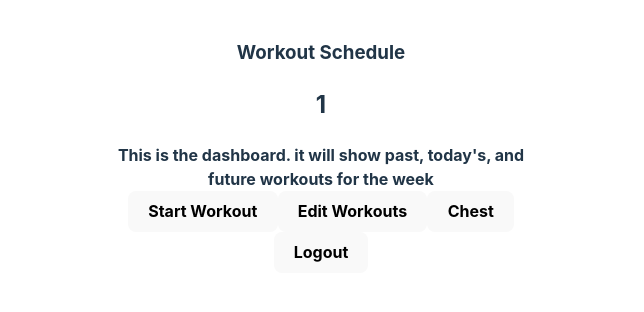
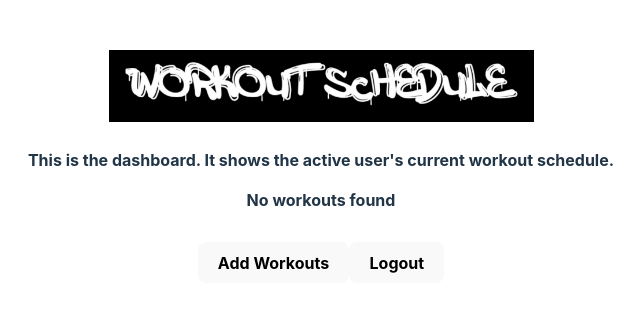
Before and after one commit to dm-1904/the-get-jacked-app, a React (Vite) app in the folder get-jacked-app/: page /dashboard in a window 1280 px wide. Shown: the top 312 px of the page, without its empty margins (319-963 px from the left). Built offline with nearby package versions, Linux system fonts and the light colour scheme; data requests are answered from the project's data file.

Commit message:
initial version with fake auth done

```diff
--- a/get-jacked-app/src/App.css
+++ b/get-jacked-app/src/App.css
@@ -93,7 +93,7 @@ a:hover {
   flex-direction: column;
   justify-content: flex-start;
   align-items: center;
-  padding-top: 20px;
+  padding-top: 50px;
 }
 
 .back-button {
@@ -108,6 +108,27 @@ a:hover {
 .page-title {
   margin-bottom: 20px;
   max-width: 425px;
+}
+
+/* Page 1, Dashboard */
+
+.workout-list {
+  min-width: 90vw;
+}
+
+.workout-list-item {
+  border: 1px solid white;
+  border-radius: 8px;
+  margin: 5px;
+}
+
+.workout-list-item p {
+  margin: 0px;
+  font-size: 40px;
+}
+
+.schedule-buttons {
+  margin-top: 30px;
 }
 
 /* Page 4, Add Workout  */
--- a/get-jacked-app/src/App.tsx
+++ b/get-jacked-app/src/App.tsx
@@ -3,7 +3,6 @@ import { Route, Routes } from "react-router-dom";
 import { Login } from "./components/login";
 import { RegisterPage } from "./pages/RegisterPage";
 import { Dashboard } from "./pages/Dashboard";
-import { WorkoutSchedule } from "./pages/WorkoutSchedule";
 import { EditWorkout } from "./pages/EditWorkout";
 import { AddWorkout } from "./pages/AddWorkout";
 import { TodaysWorkout } from "./pages/TodaysWorkout";
@@ -34,10 +33,6 @@ function App() {
             element={<Dashboard />}
           />
           <Route
-            path="/workout-schedule"
-            element={<WorkoutSchedule />}
-          />
-          <Route
             path="/edit-workout"
             element={<EditWorkout />}
           />
--- a/get-jacked-app/src/components/AddWorkout/EnterWorkout.tsx
+++ b/get-jacked-app/src/components/AddWorkout/EnterWorkout.tsx
@@ -34,7 +34,7 @@ export const EnterWorkout = () => {
     await postWorkout(formattedWorkout, selectedDay);
     setInputWorkout("");
     setSelectedDay("");
-    navigate("/workout-schedule");
+    navigate("/dashboard");
   };
 
   return (
--- a/get-jacked-app/src/pages/AddWorkout.tsx
+++ b/get-jacked-app/src/pages/AddWorkout.tsx
@@ -5,7 +5,7 @@ export const AddWorkout = () => {
   const navigate = useNavigate();
 
   const handleBack = () => {
-    navigate("/workout-schedule");
+    navigate("/dashboard");
   };
 
   return (
--- a/get-jacked-app/src/pages/Dashboard.tsx
+++ b/get-jacked-app/src/pages/Dashboard.tsx
@@ -1,6 +1,8 @@
+import { useEffect, useState } from "react";
 import { useNavigate } from "react-router-dom";
 
 export const Dashboard = () => {
+  const [workoutList, setWorkoutList] = useState([]);
   const navigate = useNavigate();
 
   const handleLogout = () => {
@@ -9,29 +11,71 @@ export const Dashboard = () => {
   };
 
   const handleEditWorkouts = () => {
-    navigate("/workout-schedule");
+    navigate("/add-workout");
   };
 
-  const handleStartWorkout = () => {
-    navigate("/todays-workout");
+  const getWorkouts = () => {
+    return fetch("http://localhost:3000/workouts")
+      .then((res) => res.json())
+      .catch((err: Error) => {
+        throw new Error(`HTTP request getWorkouts failed ${err.message}`);
+      });
   };
 
-  const handleChestHistory = () => {
-    navigate("/history");
+  const verifyUser = () => {
+    const storedUser = localStorage.getItem("user");
+    return storedUser ? JSON.parse(storedUser).id : null;
   };
+
+  useEffect(() => {
+    const fetchWorkouts = async () => {
+      try {
+        const workouts = await getWorkouts();
+        const userID = verifyUser();
+        const userWorkouts = workouts.filter((workout: { userID: string }) => {
+          return workout.userID === userID;
+        });
+        setWorkoutList(userWorkouts);
+      } catch (err) {
+        console.error(err);
+      }
+    };
+    fetchWorkouts();
+  }, []);
 
   return (
     <div>
-      <h3 className="page-title">Workout Schedule</h3>
-      <h2>1</h2>
+      <img
+        src="/workout-schedule.jpeg"
+        alt=""
+        className="page-title"
+      />
       <div>
-        This is the dashboard. it will show past, today's, and future workouts
-        for the week
+        This is the dashboard. It shows the active user's current workout
+        schedule.
       </div>
-      <button onClick={handleStartWorkout}>Start Workout</button>
-      <button onClick={handleEditWorkouts}>Edit Workouts</button>
-      <button onClick={handleChestHistory}>Chest</button>
-      <button onClick={handleLogout}>Logout</button>
+      <div className="workout-list">
+        {workoutList.length > 0 ? (
+          workoutList.map(
+            (workout: { id: string; workout: string; day: string }) => (
+              <div
+                className="workout-list-item"
+                key={workout.id}
+              >
+                <p>
+                  {workout.day} - {workout.workout}
+                </p>
+              </div>
+            )
+          )
+        ) : (
+          <p>No workouts found</p>
+        )}
+      </div>
+      <div className="schedule-buttons">
+        <button onClick={handleEditWorkouts}>Add Workouts</button>
+        <button onClick={handleLogout}>Logout</button>
+      </div>
     </div>
   );
 };
--- a/get-jacked-app/src/pages/RegisterPage.tsx
+++ b/get-jacked-app/src/pages/RegisterPage.tsx
@@ -7,7 +7,7 @@ export const RegisterPage = ({ isLoggedIn }: { isLoggedIn: boolean }) => {
   return (
     <div>
       <img
-        src="/back-arrow.jpeg" // Ensure this path is correct
+        src="/back-arrow.jpeg"
         alt="Back to Login"
         className="back-button"
         onClick={() => navigate("/dashboard")}
```
Also changed, not shown: 1 other file (tests, documents, lock files or other folders).
